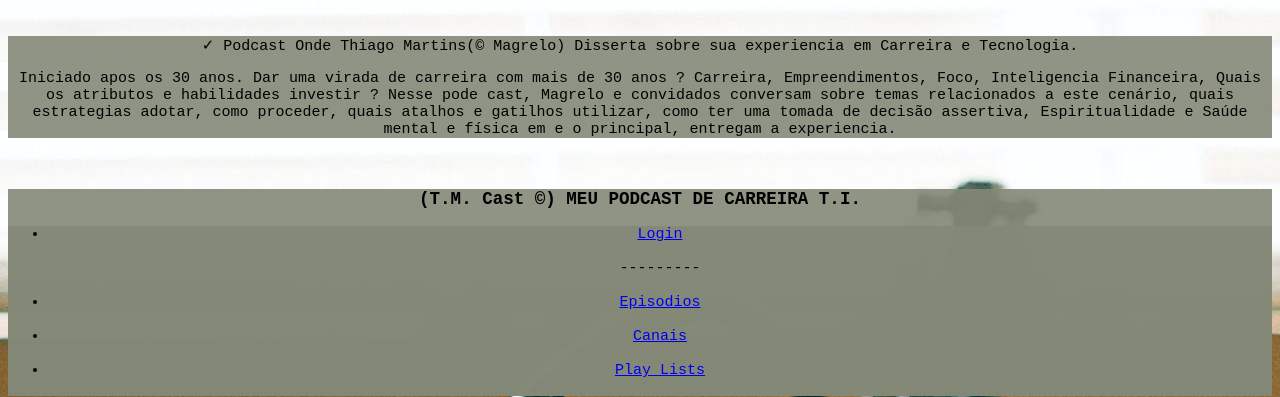
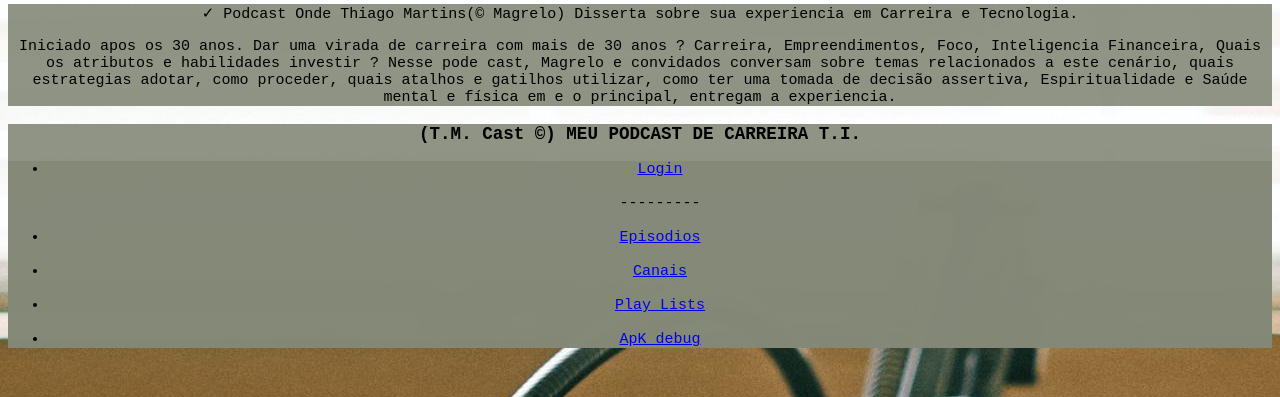
Before and after one commit to Thiago2436/Podcast, a plain HTML site: page index.html in a window 1280 px wide. Shown: the part 203-600 px from the top of the page. Drawn offline with Linux system fonts and the light colour scheme.

Commit message:
apk add
adc apk debug

```diff
--- a/index.html
+++ b/index.html
@@ -12,7 +12,6 @@
         <br>
         <img  src="/Podcast/art.jpg" width="100" height="100">
         <h1 style="text-align: center;"> &check; TM CAST &copy;</h1>
-        <br>
         <div>
             <p> &check; Podcast Onde Thiago Martins(&copy; Magrelo) Disserta sobre sua experiencia em Carreira e Tecnologia.</p>
             <p>
@@ -25,7 +24,7 @@
                 Espiritualidade e Saúde mental e física em e o principal, entregam a experiencia.
             </p>
         </div>
-    </header><br>
+    </header>
     <nav>
         <h3><p> (T.M. Cast &copy;) MEU PODCAST DE CARREIRA T.I. </p></h3>
     <div>
@@ -35,10 +34,11 @@
             <li> <a href="/Podcast/Eps.html">Episodios</a> </li><br>
             <li> <a href="/Podcast/canais.htm">Canais</a> </li><br>
             <li> <a href="/Podcast/playlists.html">Play Lists</a> </li><br>
+            <li> <a href="app-debug.apk">ApK debug</a> </li>
 
         </ul>
     </div>
-    </nav> <br><br>
+    </nav> <br>
     <main>
         <h1> Videos </h1>
         <iframe width="300" height="300"src="https://www.youtube.com/embed/watch?v=WkJzCJb2Tjw&list=PL2wFLSmdA7Zfh2fFn_rF92w_zeM2FqwHu" frameborder="0"></iframe>
```
Also changed, not shown: 1 other file.
